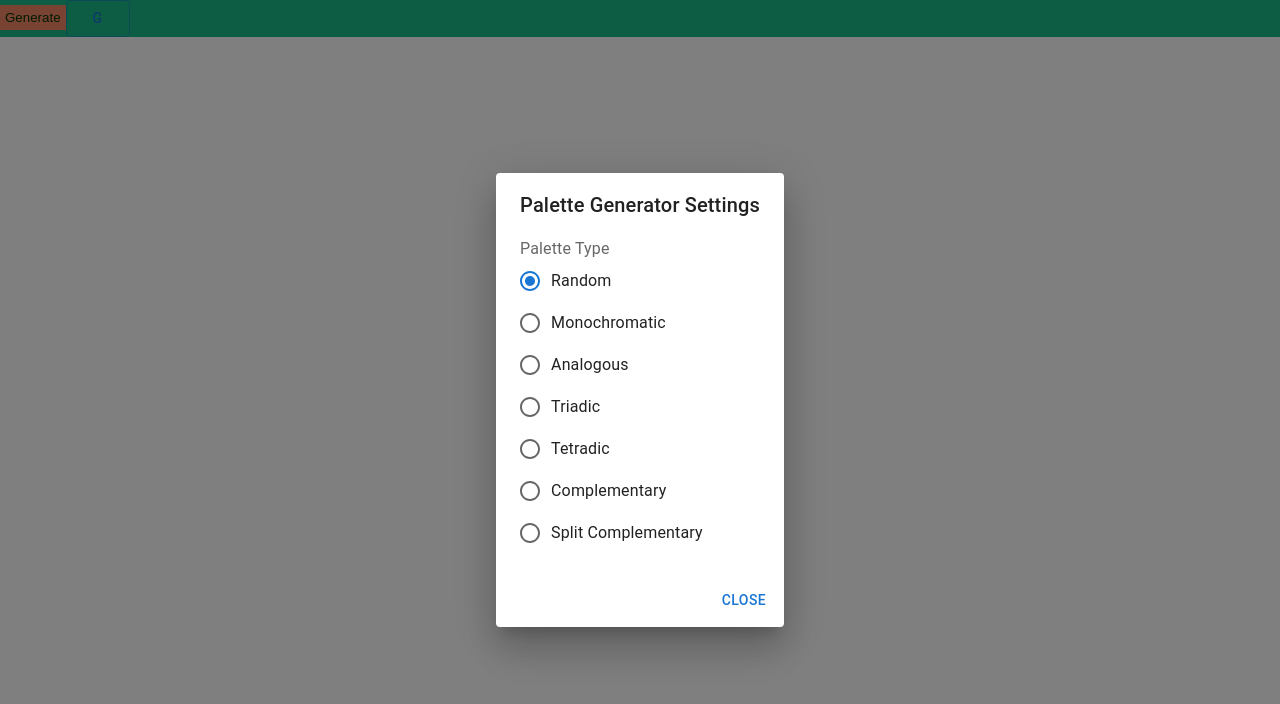
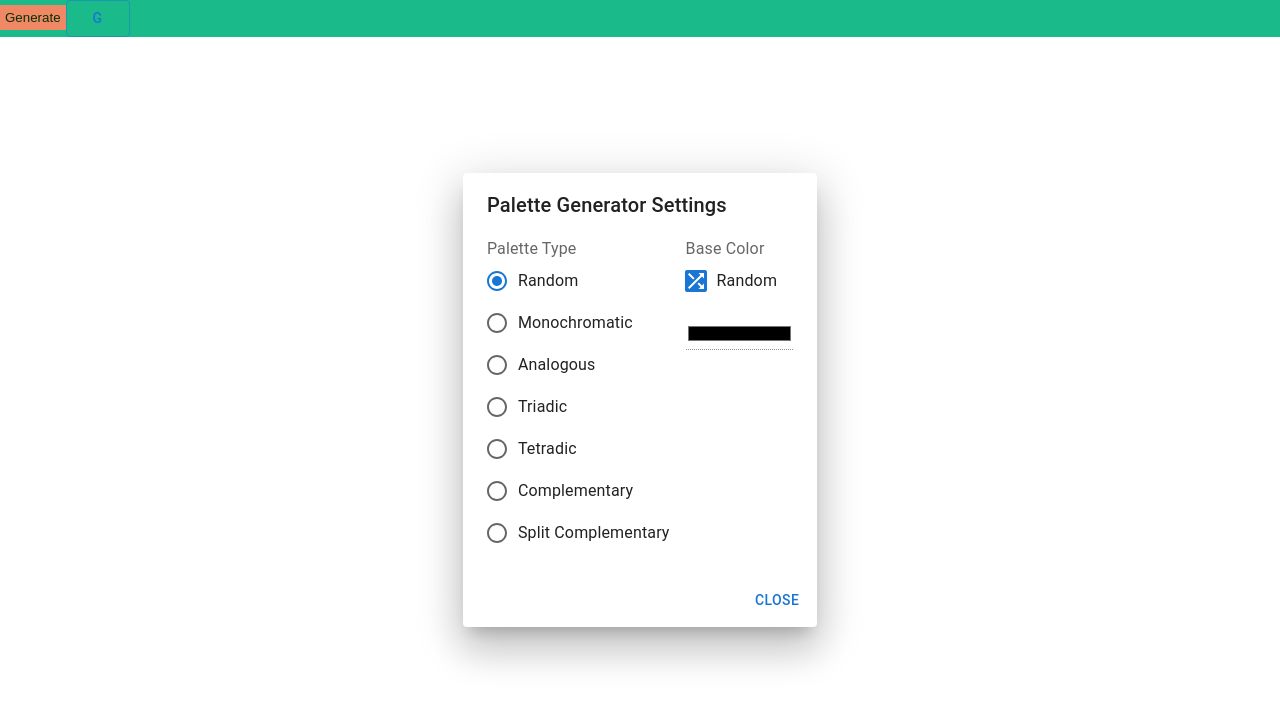
Before and after one commit to josh-W42/ShadeShift, a React (Vite) app in the folder client/: page / in a window 1280 px wide. Both pictures are taken after a click on the button "Generator Settings". Shown: the top 704 px of the page. Built offline with nearby package versions, Linux system fonts and the light colour scheme.

Commit message:
Added the base color option for the palette gen modal

```diff
--- /dev/null
+++ b/client/src/components/DebouncedInput/index.ts
@@ -0,0 +1 @@
+export * from './component';
--- a/client/src/components/PaletteGenModal/component.tsx
+++ b/client/src/components/PaletteGenModal/component.tsx
@@ -1,5 +1,6 @@
 import {
   Button,
+  Checkbox,
   Dialog,
   DialogActions,
   DialogContent,
@@ -11,24 +12,34 @@ import {
   RadioGroup,
   Tooltip,
 } from '@mui/material';
+import ShuffleIcon from '@mui/icons-material/Shuffle';
+import ShuffleOnIcon from '@mui/icons-material/ShuffleOn';
 import { FC } from 'react';
 import { GenConfig, GenerationType } from '../../utils';
+import { DebounceInput } from '../DebouncedInput';
 
 interface Props {
-  open: boolean;
-  toggleOpen: () => void;
-  config: GenConfig;
-  setGenConfig: (config: GenConfig) => void;
+  modalOpen: [boolean, () => void];
+  genConfig: [GenConfig, (config: GenConfig) => void];
+  genColor: [string | undefined, (hex: string) => void];
 }
 
 export const PaletteGenModalComponent: FC<Props> = ({
-  open,
-  toggleOpen,
-  config,
-  setGenConfig,
+  modalOpen,
+  genConfig,
+  genColor,
 }) => {
+  const [open, toggleOpen] = modalOpen;
+  const [config, setGenConfig] = genConfig;
+  const [color, setColor] = genColor;
+
   const getGenTypes = [...Object.values(GenerationType)].map((type) => (
-    <FormControlLabel value={type} control={<Radio />} label={type} />
+    <FormControlLabel
+      key={type}
+      value={type}
+      control={<Radio />}
+      label={type}
+    />
   ));
 
   return (
@@ -41,6 +52,7 @@ export const PaletteGenModalComponent: FC<Props> = ({
       <Dialog
         open={open}
         onClose={() => toggleOpen()}
+        hideBackdrop
         PaperProps={{
           component: 'form',
         }}
@@ -53,15 +65,48 @@ export const PaletteGenModalComponent: FC<Props> = ({
               aria-labelledby="palette-type-label"
               value={config.type}
               name="palette-type-button-group"
-              onChange={(e) =>
+              onChange={(e) => {
                 setGenConfig({
                   ...config,
                   type: e.target.value as GenerationType,
-                })
-              }
+                });
+              }}
             >
               {getGenTypes}
             </RadioGroup>
+          </FormControl>
+          <FormControl>
+            <FormLabel id="palette-color-label">Base Color</FormLabel>
+            <FormControlLabel
+              control={
+                <Checkbox
+                  icon={<ShuffleIcon />}
+                  checkedIcon={<ShuffleOnIcon />}
+                  checked={config.color === undefined}
+                  onChange={() => {
+                    setGenConfig({
+                      ...config,
+                      color: config.color ? undefined : color,
+                    });
+                  }}
+                />
+              }
+              label="Random"
+            />
+            <DebounceInput
+              type="color"
+              defaultValue={config.color ? `#${config.color}` : `#${color}`}
+              disabled={config.color ? false : true}
+              placeholder="Type in here…"
+              debounceTimeout={300}
+              handleDebounce={(value) => {
+                setColor(value.slice(1));
+                setGenConfig({
+                  ...config,
+                  color: value.slice(1),
+                });
+              }}
+            />
           </FormControl>
         </DialogContent>
         <DialogActions>
--- a/client/src/components/PaletteGenModal/container.tsx
+++ b/client/src/components/PaletteGenModal/container.tsx
@@ -3,15 +3,15 @@ import { PaletteGenModalComponent } from './component';
 import { Context } from '../../utils';
 
 export const PaletteGenModal: FC = () => {
+  const { genConfig } = useContext(Context);
   const [open, setOpen] = useState(false);
-  const { genConfig } = useContext(Context);
+  const [color, setColor] = useState<string>(genConfig.value.color || '000000');
 
   return (
     <PaletteGenModalComponent
-      open={open}
-      toggleOpen={() => setOpen(!open)}
-      config={genConfig.value}
-      setGenConfig={genConfig.setConfig}
+      modalOpen={[open, () => setOpen(!open)]}
+      genConfig={[genConfig.value, genConfig.setConfig]}
+      genColor={[color, (hex) => setColor(hex)]}
     />
   );
 };
```
